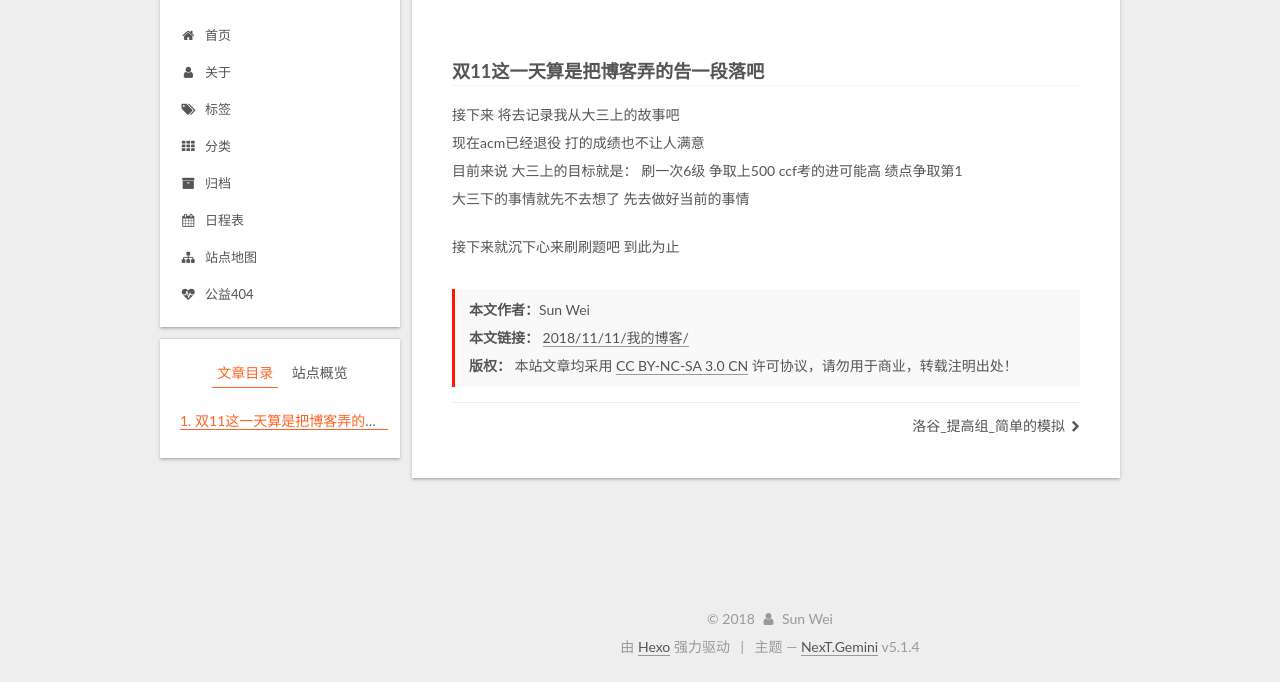
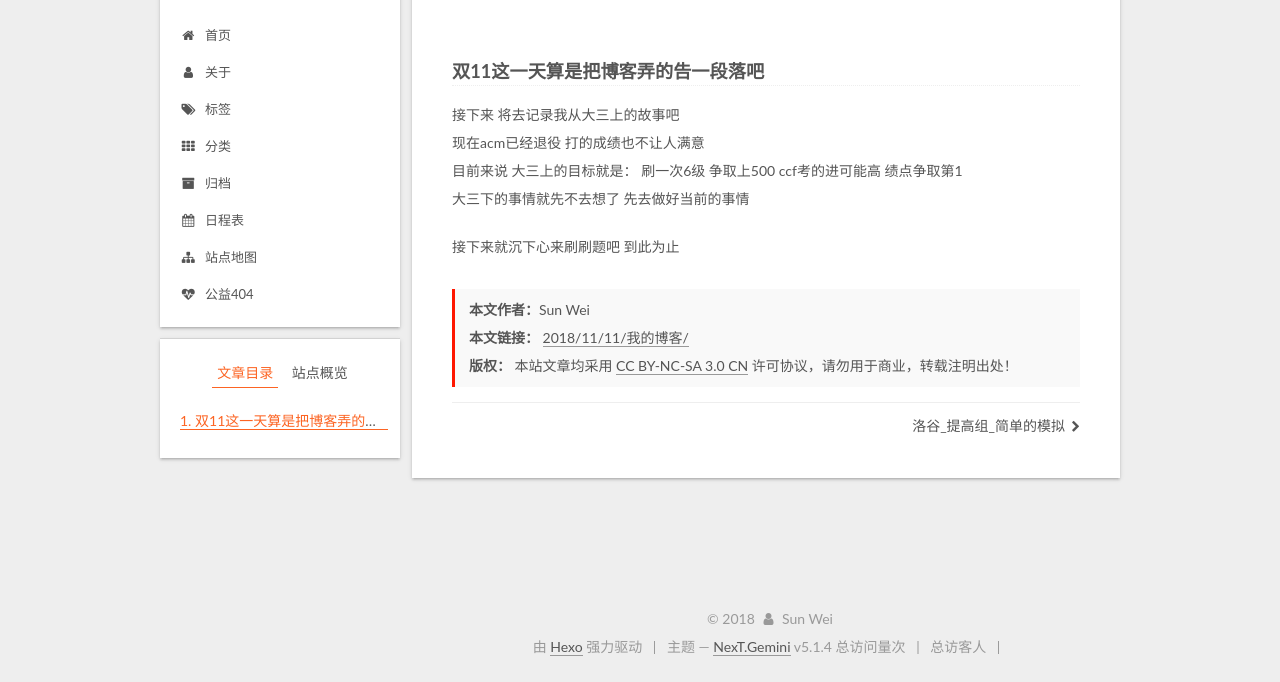
Before and after one commit to syyyyyw/syyyyyw.github.io, a plain HTML site: page 2018/11/11/我的博客/index.html in a window 1280 px wide. Shown: the part 118-800 px from the top of the page. Drawn offline with Linux system fonts and the light colour scheme; some packages are replaced by stand-ins of ours; a script that the page names is missing.

Commit message:
Site updated: 2018-11-12 20:47:13

```diff
--- a/2018/11/11/我的博客/index.html
+++ b/2018/11/11/我的博客/index.html
@@ -621,6 +621,17 @@
 
 
 
+    <script async src="//dn-lbstatics.qbox.me/busuanzi/2.3/busuanzi.pure.mini.js"></script>
+
+    <span id="busuanzi_container_site_pv">总访问量<span id="busuanzi_value_site_pv"></span>次</span>
+    <span class="post-meta-divider">|</span>
+    <span id="busuanzi_container_site_uv">总访客<span id="busuanzi_value_site_uv"></span>人</span>
+    <span class="post-meta-divider">|</span>
+
+
+
+
+
 
 
 
```
Also changed, not shown: 2018/11/12/洛谷-提高组-简单的模拟/index.html (+11 -0 lines), archives/2018/11/index.html (+11 -0 lines), archives/2018/index.html (+11 -0 lines), archives/index.html (+11 -0 lines), categories/index.html (+11 -0 lines), categories/算法/index.html (+11 -0 lines), categories/算法/洛谷/index.html (+11 -0 lines), categories/算法/洛谷/普及组/index.html (+11 -0 lines), categories/算法/洛谷/普及组/模拟/index.html (+11 -0 lines), index.html (+11 -0 lines), tags/index.html (+11 -0 lines), tags/模拟/index.html (+11 -0 lines).
